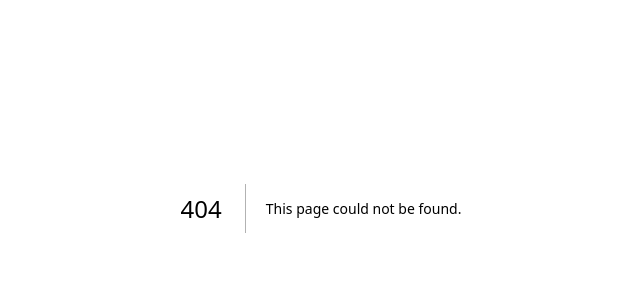
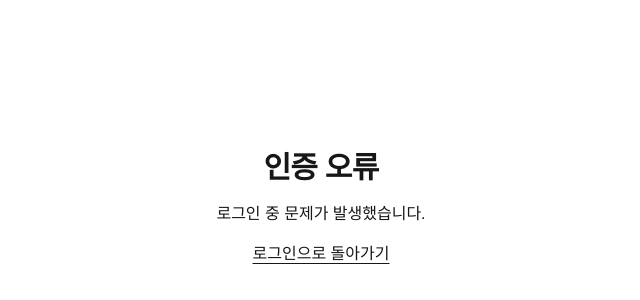
Before and after one commit to dyounlee/nextjs-boilerplate-test, a Next.js app: page /error in a window 1280 px wide. Before the commit this address had no page. Shown: the part 192-492 px from the top of the page, without its empty margins (319-959 px from the left). Built offline with nearby package versions, Linux system fonts and the light colour scheme.

Commit message:
feat: add error page and dashboard page

```diff
--- /dev/null
+++ b/src/app/(auth)/error/page.tsx
@@ -0,0 +1,17 @@
+import Link from "next/link"
+
+export default function AuthErrorPage() {
+  return (
+    <main className="flex min-h-screen items-center justify-center">
+      <div className="flex flex-col items-center gap-4 text-center">
+        <h1 className="text-3xl font-bold tracking-tight">인증 오류</h1>
+        <p className="text-muted-foreground">
+          로그인 중 문제가 발생했습니다.
+        </p>
+        <Link href="/login" className="underline underline-offset-4">
+          로그인으로 돌아가기
+        </Link>
+      </div>
+    </main>
+  )
+}
--- /dev/null
+++ b/src/app/(protected)/dashboard/page.tsx
@@ -0,0 +1,20 @@
+import { auth } from "@/features/auth/auth"
+import { redirect } from "next/navigation"
+import { SignOutButton } from "@/features/auth/components/sign-out-button"
+
+export default async function DashboardPage() {
+  const session = await auth()
+  if (!session) redirect("/login")
+
+  return (
+    <main className="p-8">
+      <div className="flex items-center justify-between">
+        <h1 className="text-3xl font-bold tracking-tight">대시보드</h1>
+        <SignOutButton />
+      </div>
+      <p className="mt-4 text-muted-foreground">
+        안녕하세요, {session.user?.name ?? "사용자"}님
+      </p>
+    </main>
+  )
+}
```
